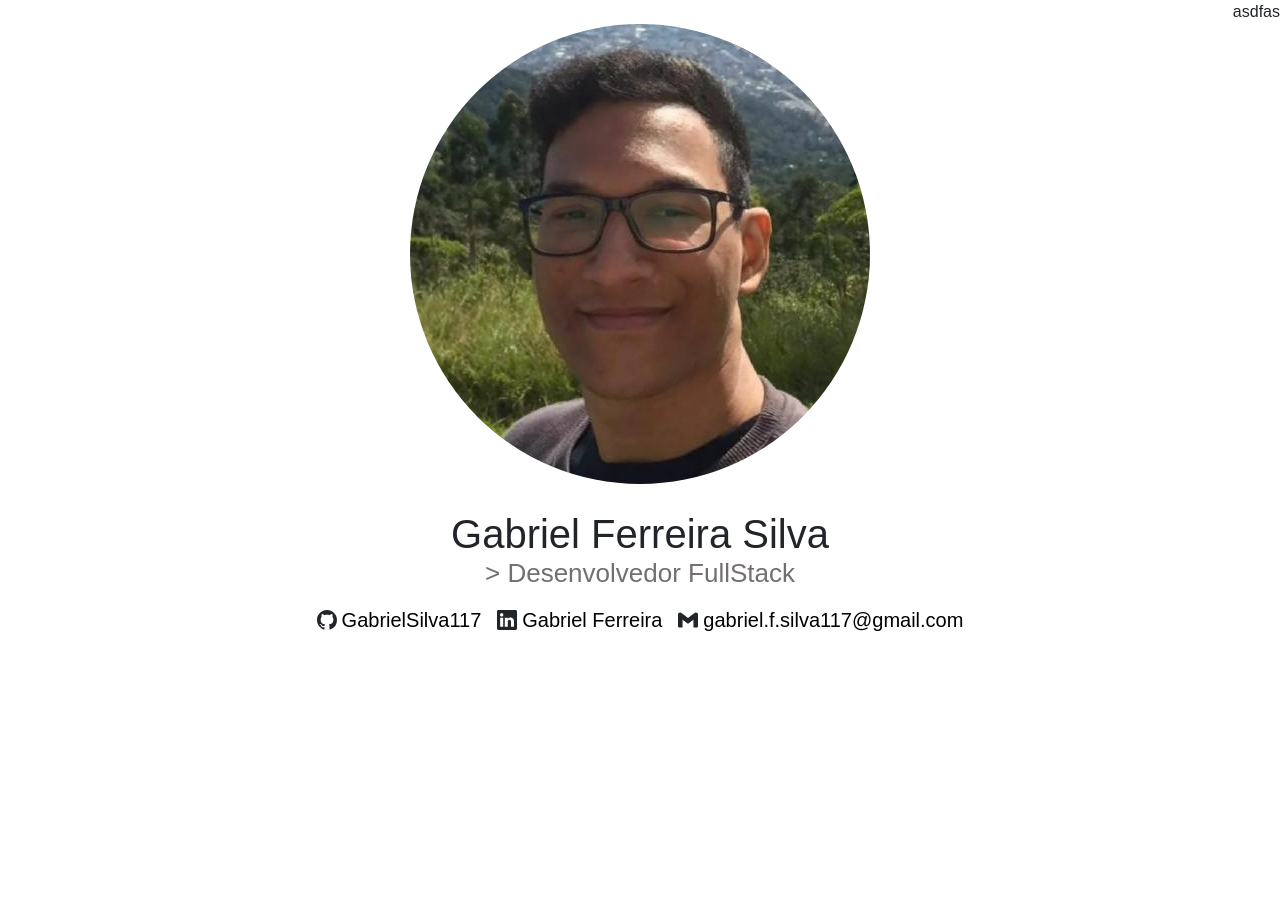
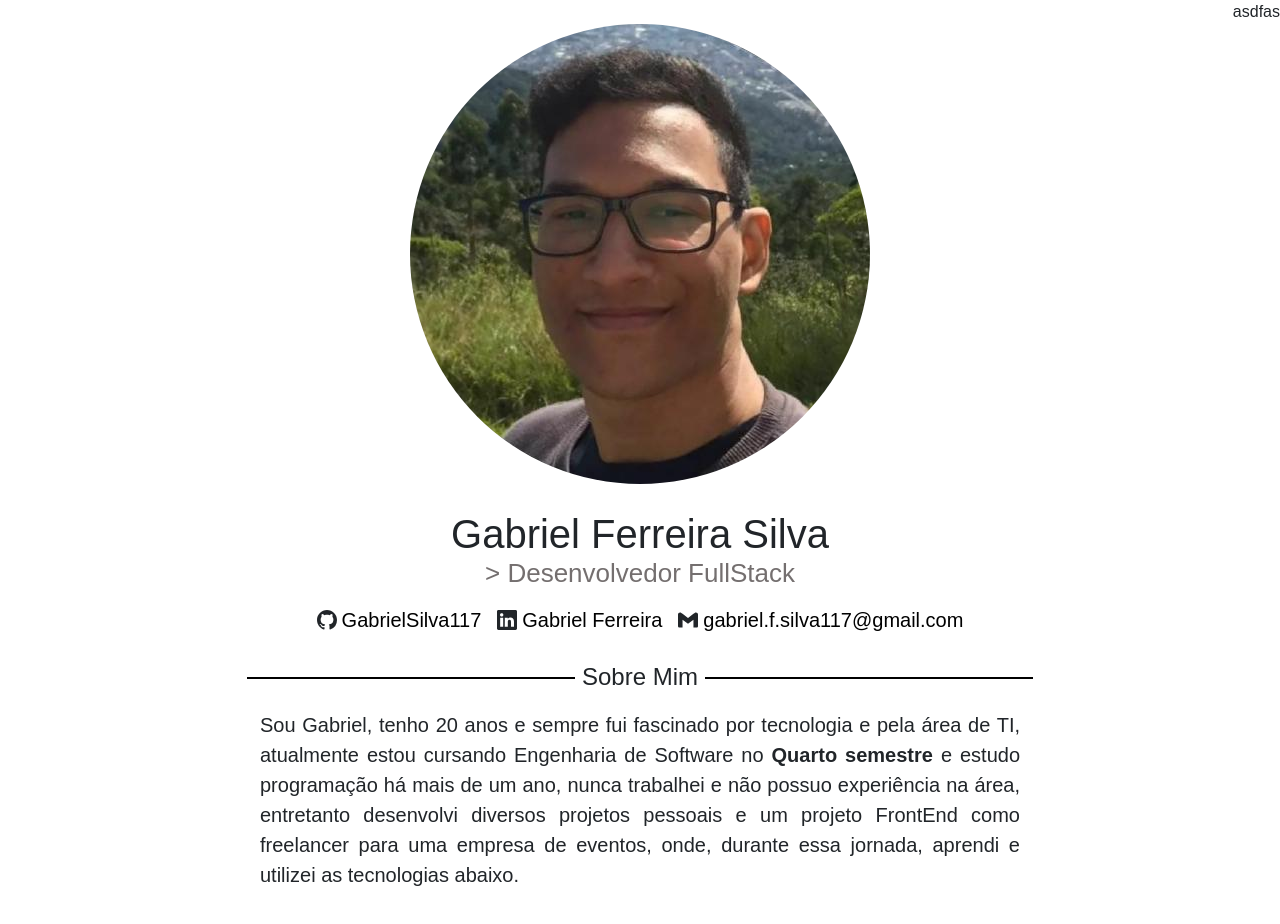
Before and after one commit to GabrielSilva117/personal-portfolio, a React (Create React App) app: page / in a window 1280 px wide. Before the commit the page ends 800 px from the top, so only its background shows below. Built offline with nearby package versions, Linux system fonts and the light colour scheme.

Commit message:
feat: Adds the AboutMe Component

```diff
--- a/src/App.css
+++ b/src/App.css
@@ -10,3 +10,16 @@ body {
   margin: 0;
   font-family: 'Montserrat', sans-serif;
 }
+
+.subtitle h4 {
+  display: flex;
+  flex-direction: row;
+}
+
+.subtitle h4::before,
+h4::after {
+  content: '';
+  flex: 1 1;
+  margin: auto 7px auto 7px;
+  border-bottom: 2px solid #000;
+}
--- a/src/home/HomePage.js
+++ b/src/home/HomePage.js
@@ -1,4 +1,5 @@
 import React from 'react'
+import AboutMe from './aboutMe/AboutMe'
 import './header/header.css'
 import HeaderBar from './header/HeaderBar'
 import InfoContainer from './info/InfoContainer'
@@ -11,6 +12,9 @@ const HomePage = () => {
       <section>
         <InfoContainer />
       </section>
+      <section className="aboutme-section">
+        <AboutMe />
+      </section>
     </div>
   )
 }
--- /dev/null
+++ b/src/home/aboutMe/AboutMe.js
@@ -0,0 +1,25 @@
+import React from 'react'
+import './aboutme.css'
+
+const AboutMe = () => {
+  return (
+    <div className="aboutme-container">
+      <div className="subtitle">
+        <h4>Sobre Mim</h4>
+      </div>
+      <div className="aboutme-text">
+        <p>
+          Sou Gabriel, tenho 20 anos e sempre fui fascinado por tecnologia e
+          pela área de TI, atualmente estou cursando Engenharia de Software no
+          <strong> Quarto semestre</strong> e estudo programação há mais de um
+          ano, nunca trabalhei e não possuo experiência na área, entretanto
+          desenvolvi diversos projetos pessoais e um projeto FrontEnd como
+          freelancer para uma empresa de eventos, onde, durante essa jornada,
+          aprendi e utilizei as tecnologias abaixo.
+        </p>
+      </div>
+    </div>
+  )
+}
+
+export default AboutMe
--- /dev/null
+++ b/src/home/aboutMe/aboutme.css
@@ -0,0 +1,23 @@
+.aboutme-section {
+  display: flex;
+  justify-content: center;
+}
+
+.aboutme-container {
+  display: grid;
+  justify-content: center;
+  width: 800px;
+  height: auto;
+  margin: 20px;
+}
+
+.aboutme-text {
+  display: flex;
+  justify-content: center;
+  margin-top: 10px;
+}
+.aboutme-text p {
+  text-align: justify;
+  width: 95%;
+  font-size: 20px;
+}
```
